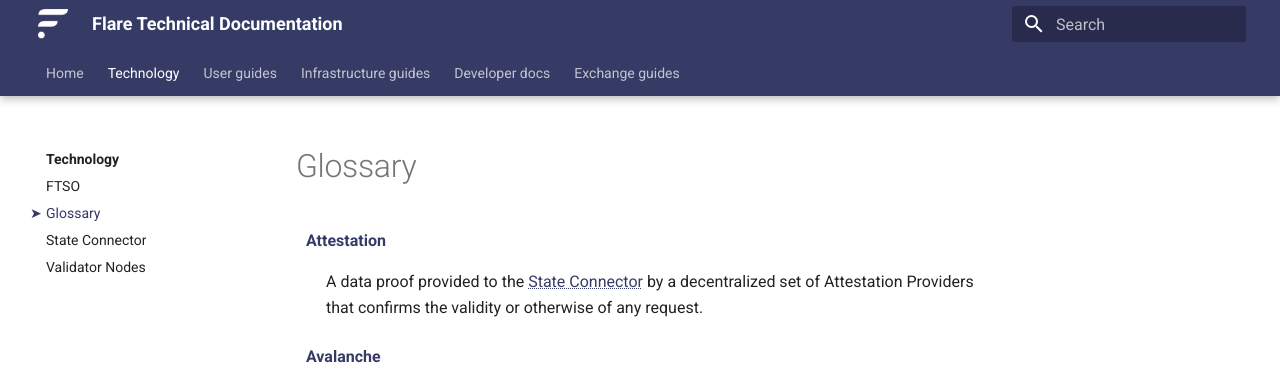
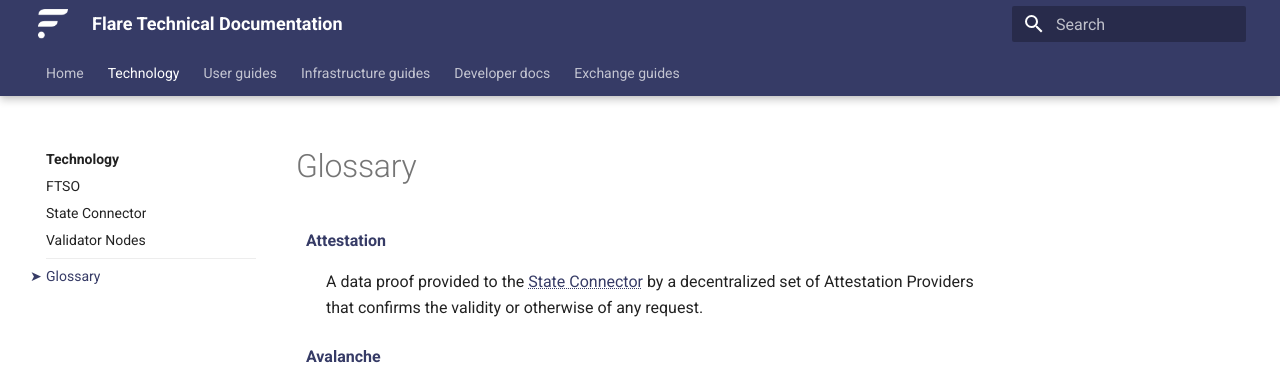
Before and after one commit to flare-foundation/docs, an MkDocs documentation site: the page built from docs/tech/glossary.md, in a window 1280 px wide. Shown: the top 389 px of the page. Built offline with MkDocs 1.6.1 and Material for MkDocs 9.7.7, drawn with Linux system fonts in a browser that asks for light colours; comment, search, counter and statistics services are not loaded.

Commit message:
Separate Glossary from rest of pages in Tech TOC

```diff
--- a/docs/assets/stylesheets/extra.css
+++ b/docs/assets/stylesheets/extra.css
@@ -86,3 +86,9 @@
     color: white;
     border-radius: 0.3rem;
 }
+
+/* Separating line for the glossary nav link */
+.md-nav__item [href*="glossary/"] {
+    border-top: solid 1px var(--md-default-fg-color--lightest);
+    padding-top: 8px;
+}
--- a/docs/tech/glossary.md
+++ b/docs/tech/glossary.md
@@ -147,4 +147,9 @@
         text-decoration-style: dotted;
         text-decoration-thickness: 1px;
     }
+    /*Separating line for the glossary nav link from within the glossary page*/
+    .md-nav__link.md-nav__link--active {
+        border-top: solid 1px var(--md-default-fg-color--lightest);
+        padding-top: 8px;
+    }
 </style>
--- a/mkdocs.yml
+++ b/mkdocs.yml
@@ -112,9 +112,9 @@
   - Technology:
     - tech/index.md
     - tech/ftso.md
-    - tech/glossary.md
     - tech/state-connector.md
     - tech/validators.md
+    - tech/glossary.md
   - User guides:
     - user/index.md
     - user/block-explorer.md
```
